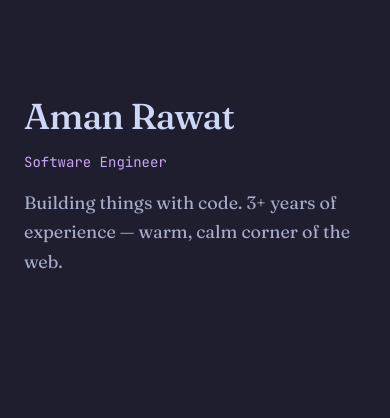
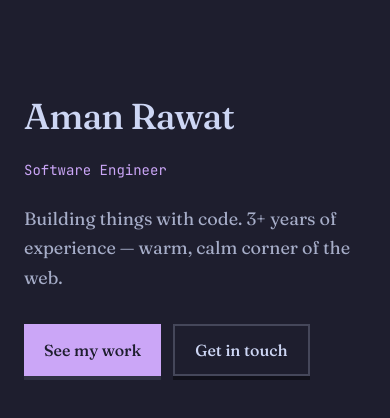
Before and after one commit to aman-git-r/amanrwt, a Next.js app: page / in a window 390 px wide. Shown: the top 418 px of the page. Built offline with nearby package versions, Linux system fonts and the light colour scheme.

Commit message:
feat: enhance homepage layout with responsive design, add links to projects and contact sections, and improve text styling for better readability

```diff
--- a/app/page.tsx
+++ b/app/page.tsx
@@ -1,18 +1,34 @@
+import Link from "next/link";
+
 export default function Home() {
     return (
         <div className="min-h-screen bg-ctp-base">
-            <main className="mx-auto max-w-2xl px-6 py-24 sm:py-32">
-                <header className="space-y-4">
-                    <h1 className="text-4xl font-medium tracking-tight text-ctp-text sm:text-5xl">
+            <main className="mx-auto max-w-2xl px-6 py-24 sm:max-w-3xl sm:py-32 md:max-w-4xl md:px-8 lg:max-w-5xl lg:px-10 xl:max-w-6xl xl:px-12">
+                <header className="space-y-6">
+                    <h1 className="text-4xl font-medium tracking-tight text-ctp-text sm:text-5xl lg:text-6xl">
                         Aman Rawat
                     </h1>
                     <p className="font-mono text-sm text-ctp-mauve sm:text-base">
                         Software Engineer
                     </p>
-                    <p className="max-w-md text-lg leading-relaxed text-ctp-subtext0">
+                    <p className="max-w-md text-lg leading-relaxed text-ctp-subtext0 sm:max-w-lg lg:max-w-xl">
                         Building things with code. 3+ years of experience —
                         warm, calm corner of the web.
                     </p>
+                    <div className="flex flex-wrap gap-3 pt-2">
+                        <Link
+                            href="/projects"
+                            className="inline-flex items-center justify-center rounded-none border-0 bg-ctp-mauve px-5 py-3 font-medium text-ctp-base shadow-[0_4px_0_0_var(--ctp-surface0)] transition-all duration-200 hover:-translate-y-0.5 hover:shadow-[0_6px_0_0_var(--ctp-surface0)] active:translate-y-0.5 active:shadow-[0_1px_0_0_var(--ctp-surface0)]"
+                        >
+                            See my work
+                        </Link>
+                        <Link
+                            href="/contact"
+                            className="inline-flex items-center justify-center rounded-none border-2 border-ctp-surface1 bg-transparent px-5 py-3 font-medium text-ctp-text shadow-[0_4px_0_0_var(--ctp-crust)] transition-all duration-200 hover:-translate-y-0.5 hover:border-ctp-mauve hover:shadow-[0_6px_0_0_var(--ctp-crust)] hover:text-ctp-mauve active:translate-y-0.5 active:shadow-[0_1px_0_0_var(--ctp-crust)]"
+                        >
+                            Get in touch
+                        </Link>
+                    </div>
                 </header>
             </main>
         </div>
```
